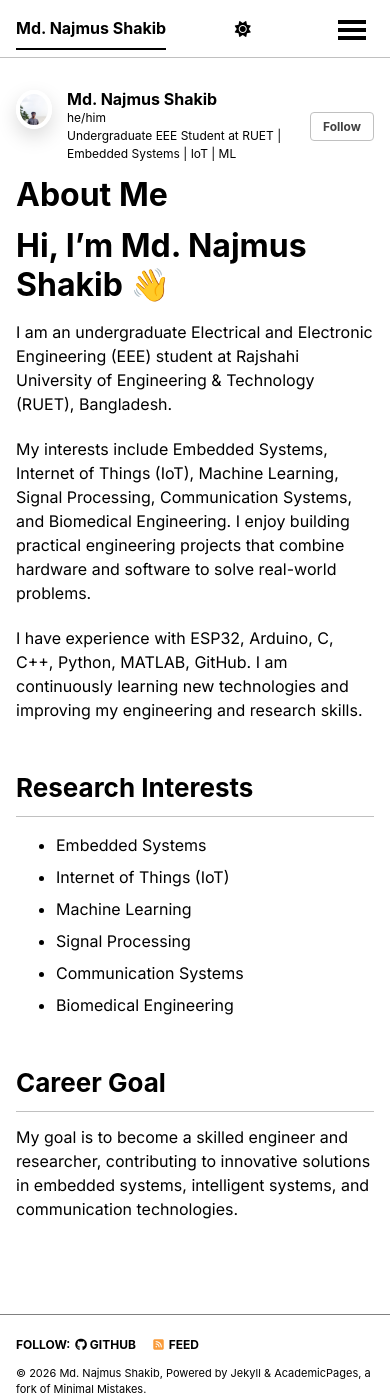
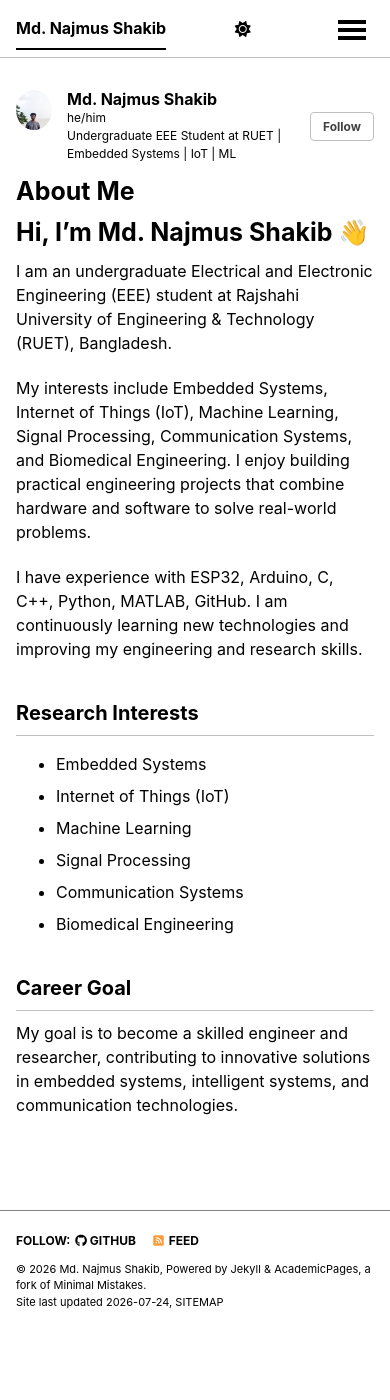
Before and after one commit to nshakib22ruet/nshakib22ruet.github.io, a Jekyll site: the page built from _pages/about.md, in a window 390 px wide and 1400 px high. Built offline with Jekyll 4.4.1, drawn with Linux system fonts in a browser that asks for light colours; a style sheet for code colours, icons or effects is not loaded.

Commit message:
Refactor SCSS comments and clean up styles
Updated comments for clarity and removed unused styles.

```diff
--- a/assets/css/main.scss
+++ b/assets/css/main.scss
@@ -4,8 +4,9 @@
 /*
  * This file controls what is imported from /_sass
  *
- * Note that the files are processed in the order they are imported.
- * The first two lines are required by Jekyll.
+ * Note that the files are processed in the order they are imported,
+ * so they are partly sorted by the dependencies. Also, the first two
+ * lines of the file are required by Jekyll.
  */
 
 @import
@@ -36,185 +37,3 @@
     "layout/archive",
     "layout/sidebar",
     "layout/json_cv";
-
-
-/* ==========================
-   Modern Portfolio Design
-   ========================== */
-
-
-/* Google Font */
-
-@import url('https://fonts.googleapis.com/css2?family=Inter:wght@300;400;500;600;700;800&display=swap');
-
-
-
-/* Global Font */
-
-body {
-
-    font-family: 'Inter', sans-serif;
-
-}
-
-
-
-/* Profile Image */
-
-.author__avatar img {
-
-    border-radius:50%;
-
-    border:4px solid white;
-
-    box-shadow:
-    0 8px 20px rgba(0,0,0,.15);
-
-    transition:.3s;
-
-}
-
-
-.author__avatar img:hover {
-
-    transform:scale(1.05);
-
-}
-
-
-
-/* Links */
-
-a {
-
-    color:#2563eb;
-
-    transition:.3s;
-
-}
-
-
-a:hover {
-
-    color:#0f172a;
-
-}
-
-
-
-/* Project Cards */
-
-.archive__item {
-
-    border-radius:18px;
-
-    padding:20px;
-
-    box-shadow:
-    0 10px 25px rgba(0,0,0,.08);
-
-    transition:.3s;
-
-}
-
-
-.archive__item:hover {
-
-    transform:translateY(-6px);
-
-    box-shadow:
-    0 15px 35px rgba(0,0,0,.15);
-
-}
-
-
-
-/* Skill Badges */
-
-.badge {
-
-    display:inline-block;
-
-    background:
-    linear-gradient(135deg,#2563eb,#06b6d4);
-
-    color:white;
-
-    padding:8px 16px;
-
-    border-radius:999px;
-
-    margin:5px;
-
-    font-size:14px;
-
-    font-weight:600;
-
-    transition:.3s;
-
-}
-
-
-.badge:hover {
-
-    transform:translateY(-3px);
-
-}
-
-
-
-/* Headings */
-
-h1,h2,h3,h4 {
-
-    font-weight:700;
-
-}
-
-
-
-/* Better spacing */
-
-h2 {
-
-    margin-top:50px;
-
-}
-
-
-
-/* Smooth scrolling */
-
-html {
-
-    scroll-behavior:smooth;
-
-}
-
-
-
-/* Mobile */
-
-@media(max-width:768px){
-
-    h1{
-
-        font-size:32px;
-
-    }
-
-
-    h2{
-
-        font-size:26px;
-
-    }
-
-
-    .archive__item{
-
-        padding:15px;
-
-    }
-
-}
```
